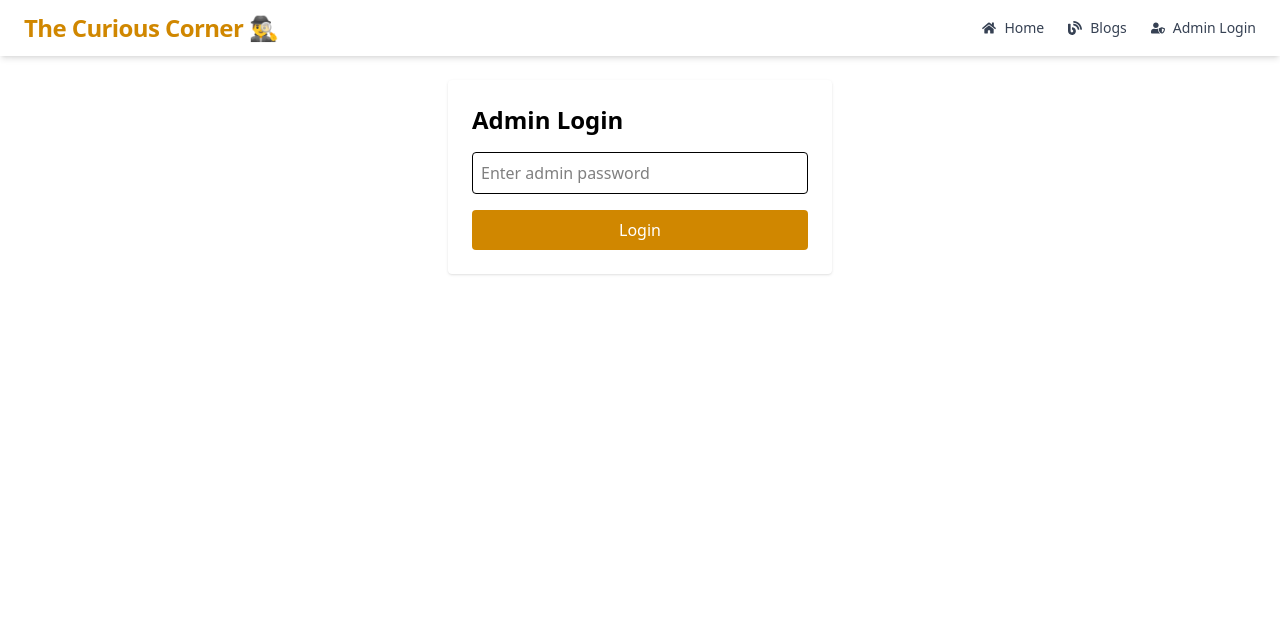
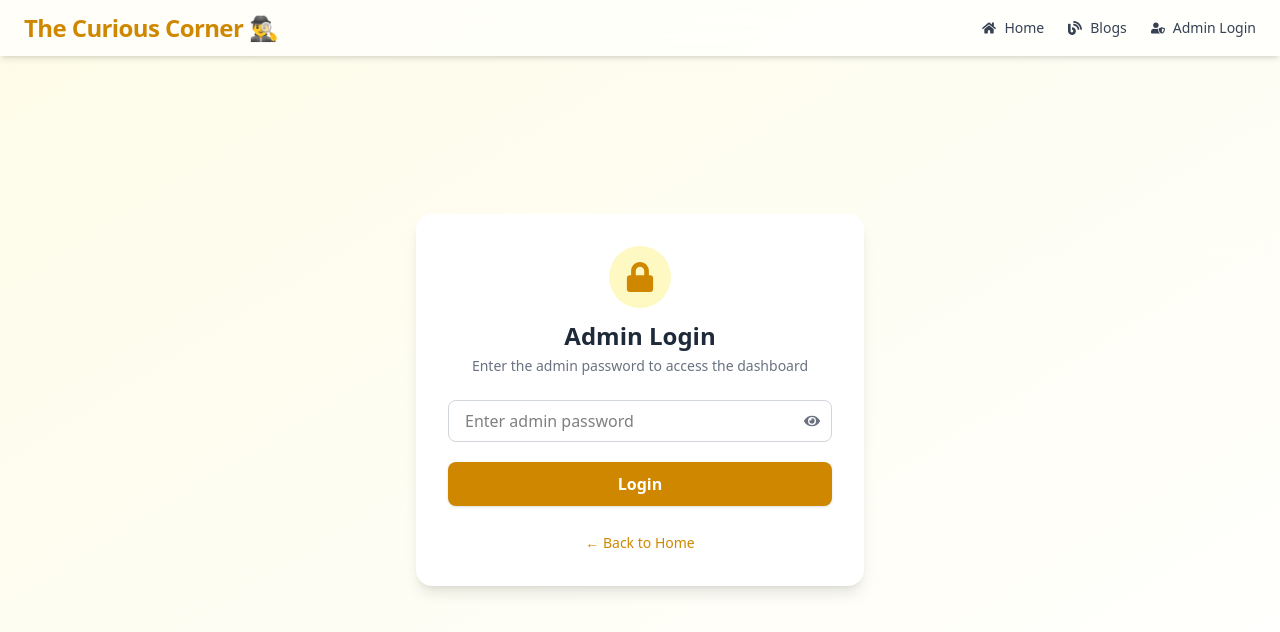
Before and after one commit to ratnesh2507/blog-website, a React (Vite) app: page /admin/login in a window 1280 px wide. Shown: the top 632 px of the page. Built offline with nearby package versions, Linux system fonts and the light colour scheme.

Commit message:
Styling admin pages

```diff
--- a/src/pages/Admin/AdminDashboard.jsx
+++ b/src/pages/Admin/AdminDashboard.jsx
@@ -3,16 +3,23 @@ import { FaFileAlt, FaPlus, FaClipboardList } from "react-icons/fa";
 
 function AdminDashboard() {
   return (
-    <div className="p-6 mt-20">
-      <h1 className="text-3xl font-bold mb-6">Admin Dashboard</h1>
-      <div className="grid md:grid-cols-2 lg:grid-cols-3 gap-6">
+    <div className="p-6 mt-24 max-w-7xl mx-auto">
+      {/* Title */}
+      <h1 className="text-3xl font-extrabold text-gray-800 mb-10 text-center">
+        Admin Dashboard
+      </h1>
+
+      {/* Grid Cards */}
+      <div className="grid gap-8 sm:grid-cols-2 lg:grid-cols-3">
         {/* Manage Posts */}
         <Link
           to="/admin/posts"
-          className="flex flex-col items-center justify-center border p-6 rounded-lg shadow hover:shadow-lg transition"
+          className="flex flex-col items-center justify-center bg-white border rounded-2xl p-8 shadow-sm hover:shadow-lg hover:-translate-y-1 transition-all duration-300"
         >
-          <FaClipboardList className="text-4xl text-blue-600 mb-3" />
-          <h2 className="text-xl font-semibold">Manage Blog Posts</h2>
+          <FaClipboardList className="text-5xl text-blue-600 mb-4" />
+          <h2 className="text-xl font-semibold text-gray-800">
+            Manage Blog Posts
+          </h2>
           <p className="text-gray-500 text-sm text-center mt-2">
             View, edit, or delete existing posts
           </p>
@@ -21,20 +28,24 @@ function AdminDashboard() {
         {/* Create New Post */}
         <Link
           to="/admin/posts/new"
-          className="flex flex-col items-center justify-center border p-6 rounded-lg shadow hover:shadow-lg transition"
+          className="flex flex-col items-center justify-center bg-white border rounded-2xl p-8 shadow-sm hover:shadow-lg hover:-translate-y-1 transition-all duration-300"
         >
-          <FaPlus className="text-4xl text-green-600 mb-3" />
-          <h2 className="text-xl font-semibold">Create New Post</h2>
+          <FaPlus className="text-5xl text-green-600 mb-4" />
+          <h2 className="text-xl font-semibold text-gray-800">
+            Create New Post
+          </h2>
           <p className="text-gray-500 text-sm text-center mt-2">
             Add a new blog post to your collection
           </p>
         </Link>
 
-        {/* Placeholder for More Admin Features */}
-        <div className="flex flex-col items-center justify-center border p-6 rounded-lg shadow opacity-50 cursor-not-allowed">
-          <FaFileAlt className="text-4xl text-gray-400 mb-3" />
-          <h2 className="text-xl font-semibold">Analytics (Coming Soon)</h2>
-          <p className="text-gray-500 text-sm text-center mt-2">
+        {/* Analytics Placeholder */}
+        <div className="flex flex-col items-center justify-center bg-gray-50 border border-dashed rounded-2xl p-8 shadow-sm opacity-70 cursor-not-allowed">
+          <FaFileAlt className="text-5xl text-gray-400 mb-4" />
+          <h2 className="text-xl font-semibold text-gray-500">
+            Analytics (Coming Soon)
+          </h2>
+          <p className="text-gray-400 text-sm text-center mt-2">
             Post stats & engagement tracking
           </p>
         </div>
--- a/src/pages/Admin/AdminLogin.jsx
+++ b/src/pages/Admin/AdminLogin.jsx
@@ -1,15 +1,16 @@
 import { useState } from "react";
 import useAuth from "../../hooks/useAuth";
-import { useNavigate } from "react-router-dom";
+import { useNavigate, Link } from "react-router-dom";
+import { FaLock, FaEye, FaEyeSlash } from "react-icons/fa";
 
 export default function AdminLogin() {
   const { login } = useAuth();
   const navigate = useNavigate();
   const [password, setPassword] = useState("");
+  const [showPassword, setShowPassword] = useState(false);
 
   const handleSubmit = (e) => {
     e.preventDefault();
-    // Simple password check — replace with real auth later
     if (password === "admin123") {
       login();
       navigate("/admin");
@@ -19,23 +20,56 @@ export default function AdminLogin() {
   };
 
   return (
-    <div className="max-w-sm mx-auto mt-20 p-6 bg-white rounded shadow">
-      <h2 className="text-2xl font-bold mb-4">Admin Login</h2>
-      <form onSubmit={handleSubmit} className="space-y-4">
+    <div className="min-h-screen flex items-center justify-center bg-gradient-to-br from-yellow-50 to-white px-4">
+      <div className="w-full max-w-md bg-white rounded-2xl shadow-lg p-8">
+        {/* Icon & Title */}
+        <div className="flex flex-col items-center mb-6">
+          <div className="bg-yellow-100 text-yellow-600 p-4 rounded-full">
+            <FaLock className="text-3xl" />
+          </div>
+          <h2 className="text-2xl font-bold text-gray-800 mt-3">Admin Login</h2>
+          <p className="text-gray-500 text-sm mt-1">
+            Enter the admin password to access the dashboard
+          </p>
+        </div>
+
+        {/* Form */}
+        <form onSubmit={handleSubmit} className="space-y-5">
+          <div className="relative">
             <input
-          type="password"
+              type={showPassword ? "text" : "password"}
               placeholder="Enter admin password"
               value={password}
               onChange={(e) => setPassword(e.target.value)}
-          className="w-full border p-2 rounded"
+              className="w-full border border-gray-300 rounded-lg px-4 py-2 pr-10 focus:ring-2 focus:ring-yellow-400 focus:outline-none"
             />
             <button
+              type="button"
+              onClick={() => setShowPassword(!showPassword)}
+              className="absolute inset-y-0 right-3 flex items-center text-gray-500 hover:text-gray-700"
+            >
+              {showPassword ? <FaEyeSlash /> : <FaEye />}
+            </button>
+          </div>
+
+          <button
             type="submit"
-          className="w-full bg-yellow-600 text-white p-2 rounded hover:bg-yellow-700"
+            className="w-full bg-yellow-600 text-white py-2.5 rounded-lg font-semibold shadow hover:bg-yellow-700 transition-colors"
           >
             Login
           </button>
         </form>
+
+        {/* Back to Home */}
+        <div className="mt-6 text-center">
+          <Link
+            to="/"
+            className="text-sm text-yellow-600 hover:text-yellow-700 font-medium transition-colors"
+          >
+            ← Back to Home
+          </Link>
+        </div>
+      </div>
     </div>
   );
 }
```
Lines whose indentation alone changed are shown as unchanged.
